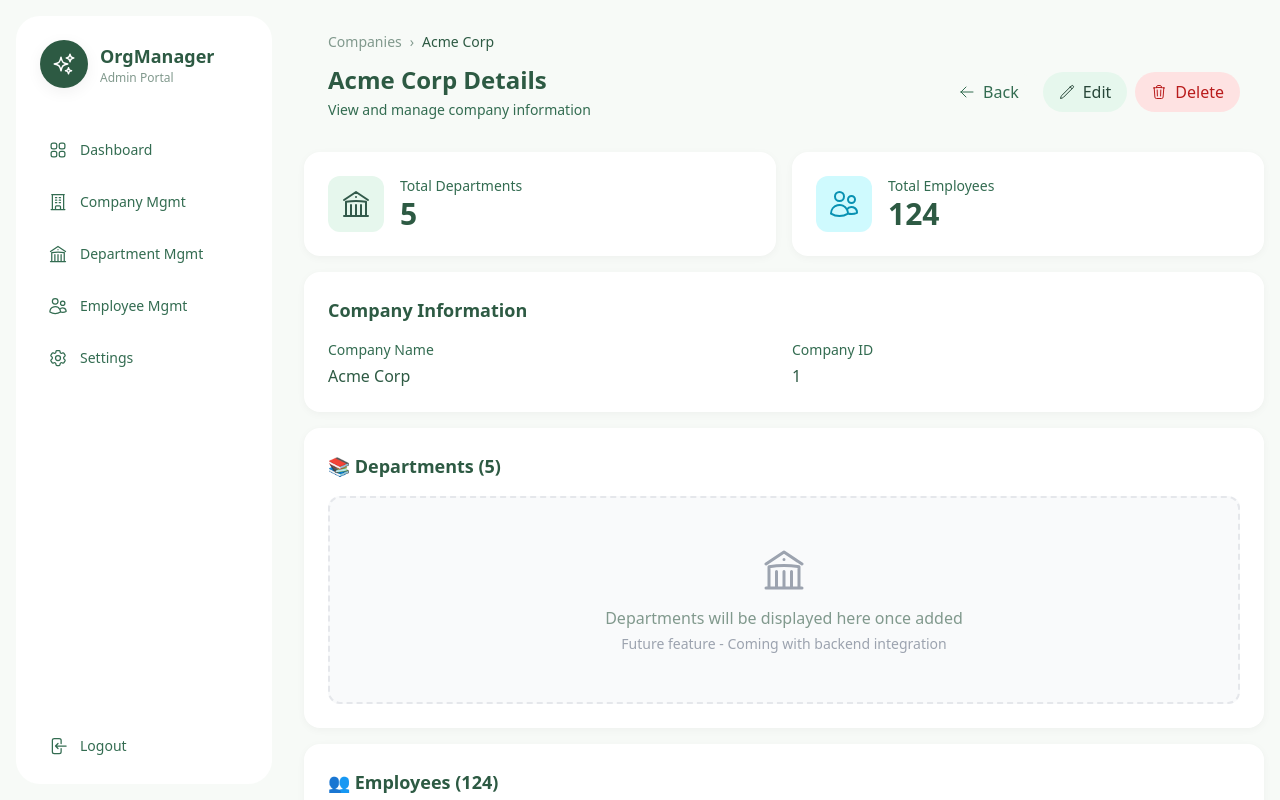
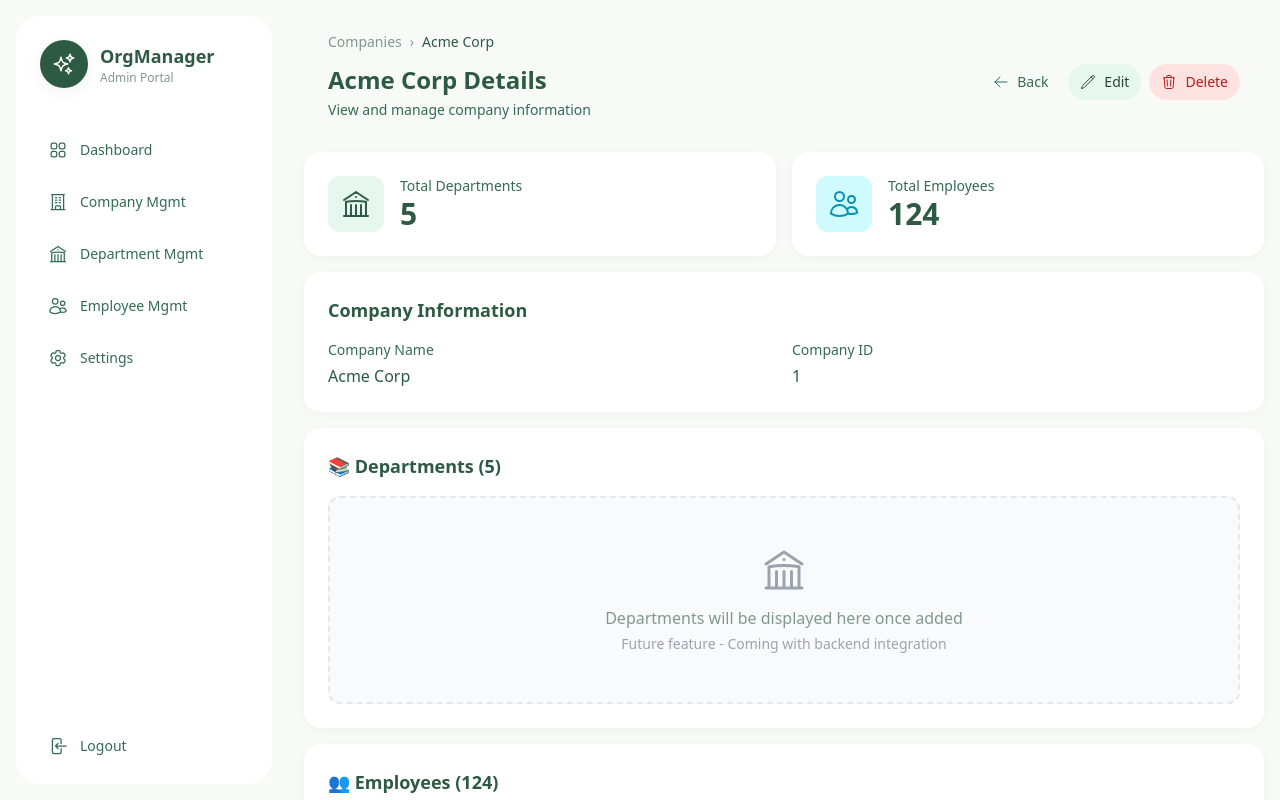
Before and after one commit to ahmednajibe/ems-task, a Vue app: page /companies/1 in a window 1280 px wide. Built offline with nearby package versions, Linux system fonts and the light colour scheme.

Commit message:
feat: Add company detail view with company information, statistics, and actions.

```diff
--- a/src/views/CompanyDetailView.vue
+++ b/src/views/CompanyDetailView.vue
@@ -73,35 +73,43 @@ const handleBack = () => {
             </div>
 
             <!-- Title & Actions -->
-            <div class="flex items-center justify-between">
-            <div>
-                <h1 class="text-2xl font-bold text-neutral-800">{{ company.name }} Details</h1>
-                <p class="text-sm text-neutral-600 mt-1">
+
+            <div class="flex items-start justify-between gap-3">
+                <div class="flex-1 min-w-0">
+                    <h1 class="text-xl md:text-2xl font-bold text-neutral-800 break-words">
+                    {{ company.name }} Details
+                    </h1>
+                    <p class="text-xs md:text-sm text-neutral-600 mt-1">
                     View and manage company information
                     </p>
                 </div>
 
-            <div class="flex gap-2">
+                <div class="flex flex-col sm:flex-row gap-2 flex-shrink-0">
+                    <!-- Back Button -->
                     <button
                     @click="handleBack"
-                class="flex items-center gap-2 px-4 py-2 bg-neutral-100 hover:bg-neutral-200 text-neutral-700 rounded-full transition-colors"
+                    class="flex items-center justify-center gap-2 px-3 py-2 bg-neutral-100 hover:bg-neutral-200 text-neutral-700 rounded-lg md:rounded-full transition-colors text-sm whitespace-nowrap"
                     >
                     <ArrowLeftIcon class="w-4 h-4" />
-                Back
+                    <span class="hidden sm:inline">Back</span>
                     </button>
+
+                    <!-- Edit Button -->
                     <button
                     @click="handleEdit"
-                class="flex items-center gap-2 px-4 py-2 bg-primary-100 hover:bg-primary-200 text-primary-700 rounded-full transition-colors"
+                    class="flex items-center justify-center gap-2 px-3 py-2 bg-primary-100 hover:bg-primary-200 text-primary-700 rounded-lg md:rounded-full transition-colors text-sm whitespace-nowrap"
                     >
                     <PencilIcon class="w-4 h-4" />
-                Edit
+                    <span class="hidden sm:inline">Edit</span>
                     </button>
+
+                    <!-- Delete Button -->
                     <button
                     @click="handleDelete"
-                class="flex items-center gap-2 px-4 py-2 bg-red-100 hover:bg-red-200 text-red-700 rounded-full transition-colors"
+                    class="flex items-center justify-center gap-2 px-3 py-2 bg-red-100 hover:bg-red-200 text-red-700 rounded-lg md:rounded-full transition-colors text-sm whitespace-nowrap"
                     >
                     <TrashIcon class="w-4 h-4" />
-                Delete
+                    <span class="hidden sm:inline">Delete</span>
                     </button>
                 </div>
             </div>
```
Lines whose indentation alone changed are shown as unchanged.
